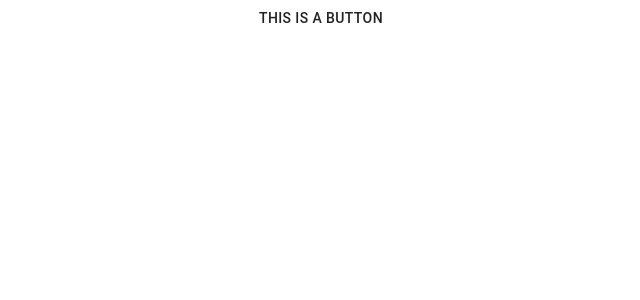
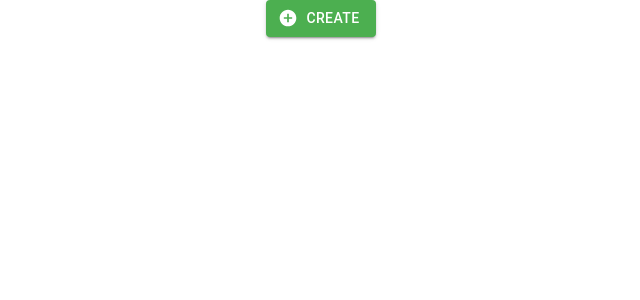
Before and after one commit to WolfHakase/todo-list-website, a React (Create React App) app in the folder frontend/todo-list-website/: page / in a window 1280 px wide. Shown: the top 300 px of the page, without its empty margins (319-959 px from the left). Built offline with nearby package versions, Linux system fonts and the light colour scheme.

Commit message:
Implemented icon on PositiveButtonComponent and use PositiveButtonComponent in todoItemListPage

```diff
--- a/frontend/todo-list-website/src/components/PositiveButtonComponent.tsx
+++ b/frontend/todo-list-website/src/components/PositiveButtonComponent.tsx
@@ -1,14 +1,15 @@
 import React from "react";
-import { Button } from '@material-ui/core'
+import {Button, Icon} from '@material-ui/core'
 
 interface ButtonProps {
     OnClick: (event: React.MouseEvent<HTMLButtonElement>) => void,
     Content: string,
-    // Icon: string, //todo
+    Icon?: object,
     TestID: string,
 }
 
 export function PositiveButtonComponent(Props: ButtonProps) {
-    // todo: styling
-    return <Button data-testid={Props.TestID} onClick={Props.OnClick}>{Props.Content}</Button>;
+    return <Button variant="contained" color={'primary'} startIcon={Props.Icon} data-testid={Props.TestID} onClick={Props.OnClick}>
+        <span className="mdc-button__label">{Props.Content}</span>
+    </Button>;
 }
--- a/frontend/todo-list-website/src/pages/TodoItemListPage.tsx
+++ b/frontend/todo-list-website/src/pages/TodoItemListPage.tsx
@@ -1,8 +1,9 @@
 import React from "react";
 import {PositiveButtonComponent} from "../components/PositiveButtonComponent";
+import {AddCircle} from '@material-ui/icons';
 
 export class TodoItemListPage extends React.Component {
     render() {
-        return <PositiveButtonComponent TestID={"navigate-to-create-page-button"} Content={"this is a button"} OnClick={ () => {} } />;
+        return <PositiveButtonComponent TestID={"navigate-to-create-page-button"} Icon={<AddCircle/>} Content={"Create"} OnClick={ () => {} } />;
     }
 }
```
